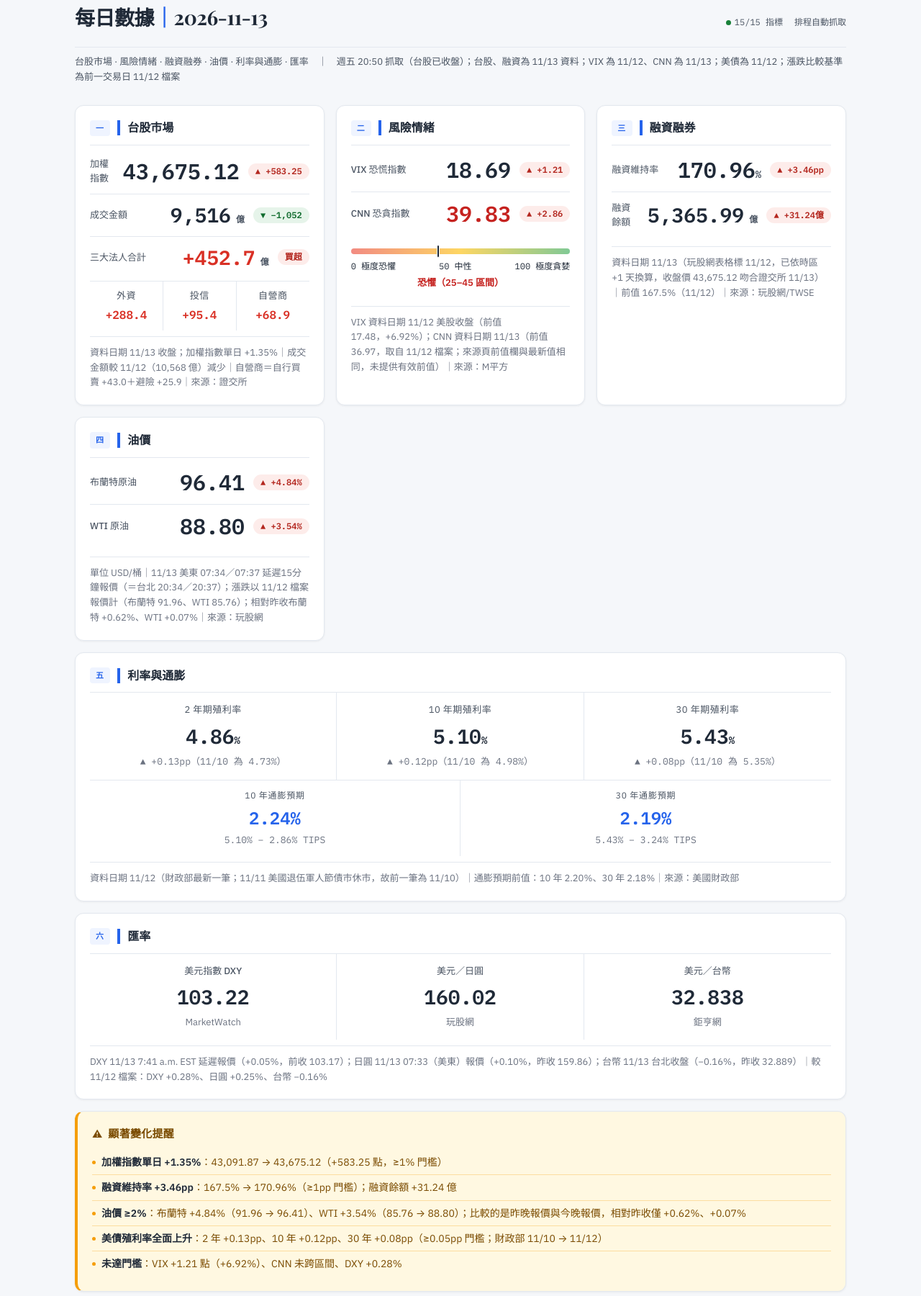
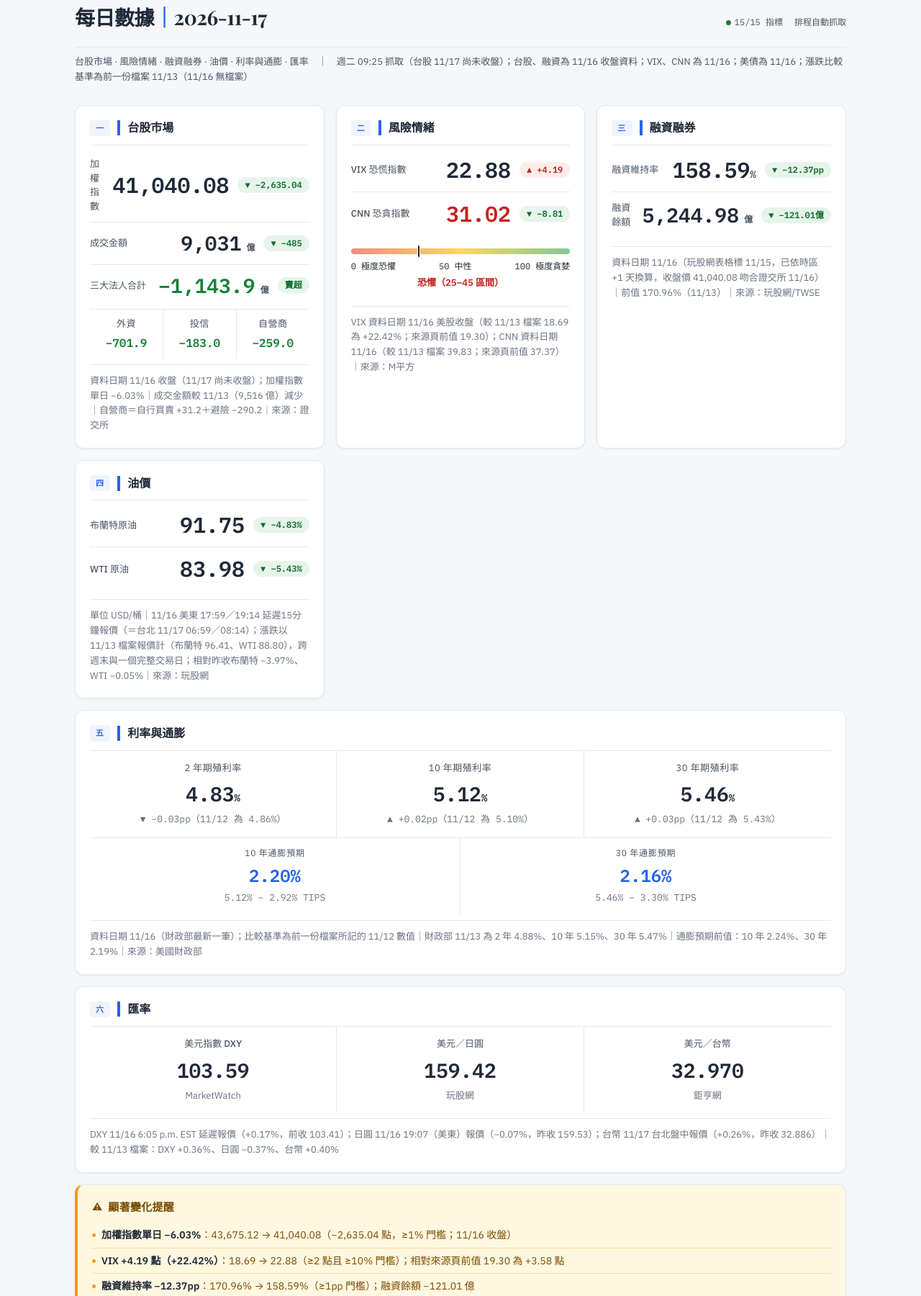
Before and after one commit to LiaoPeiTing/patty-daily-dashboard, a plain HTML site: page macro-dashboard.html in a window 1280 px wide. Shown: the part 29-1829 px from the top of the page at 72% size. Drawn offline with nearby package versions, Linux system fonts and the light colour scheme.

Commit message:
update: 2026-11-17 macro dashboard
Co-Authored-By: Claude Fable 5.2 <noreply@anthropic.com>

```diff
--- a/macro-dashboard.html
+++ b/macro-dashboard.html
@@ -527,85 +527,85 @@ body {
 
 <div class="dashboard">
   <div class="header">
-    <h1>每日數據<span>｜</span>2026-11-13</h1>
+    <h1>每日數據<span>｜</span>2026-11-17</h1>
     <div class="header-meta">
       <span><span class="status-dot"></span>15/15 指標</span>
       <span>排程自動抓取</span>
     </div>
   </div>
-  <p class="subtitle">台股市場 · 風險情緒 · 融資融券 · 油價 · 利率與通膨 · 匯率　｜　週五 20:50 抓取（台股已收盤）；台股、融資為 11/13 資料；VIX 為 11/12、CNN 為 11/13；美債為 11/12；漲跌比較基準為前一交易日 11/12 檔案</p>
+  <p class="subtitle">台股市場 · 風險情緒 · 融資融券 · 油價 · 利率與通膨 · 匯率　｜　週二 09:25 抓取（台股 11/17 尚未收盤）；台股、融資為 11/16 收盤資料；VIX、CNN 為 11/16；美債為 11/16；漲跌比較基準為前一份檔案 11/13（11/16 無檔案）</p>
 
   <div class="grid">
 
     <div class="card">
       <div class="card-header"><span class="section-tag">一</span><span class="card-title">台股市場</span></div>
       <div class="card-body">
-        <div class="indicator"><span class="ind-label">加權指數</span><span class="ind-value large">43,675.12</span><span class="ind-change up">▲ +583.25</span></div>
-        <div class="indicator"><span class="ind-label">成交金額</span><span class="ind-value">9,516<span style="font-size:12px;color:var(--text-sub)"> 億</span></span><span class="ind-change down">▼ −1,052</span></div>
-        <div class="indicator"><span class="ind-label">三大法人合計</span><span class="ind-value" style="color:var(--up)">+452.7<span style="font-size:12px;color:var(--text-sub)"> 億</span></span><span class="ind-change up">買超</span></div>
+        <div class="indicator"><span class="ind-label">加權指數</span><span class="ind-value large">41,040.08</span><span class="ind-change down">▼ −2,635.04</span></div>
+        <div class="indicator"><span class="ind-label">成交金額</span><span class="ind-value">9,031<span style="font-size:12px;color:var(--text-sub)"> 億</span></span><span class="ind-change down">▼ −485</span></div>
+        <div class="indicator"><span class="ind-label">三大法人合計</span><span class="ind-value" style="color:var(--down)">−1,143.9<span style="font-size:12px;color:var(--text-sub)"> 億</span></span><span class="ind-change down">賣超</span></div>
       </div>
       <div class="inst-breakdown">
-        <div class="inst-item"><div class="inst-name">外資</div><div class="inst-val pos">+288.4</div></div>
-        <div class="inst-item"><div class="inst-name">投信</div><div class="inst-val pos">+95.4</div></div>
-        <div class="inst-item"><div class="inst-name">自營商</div><div class="inst-val pos">+68.9</div></div>
+        <div class="inst-item"><div class="inst-name">外資</div><div class="inst-val neg">−701.9</div></div>
+        <div class="inst-item"><div class="inst-name">投信</div><div class="inst-val neg">−183.0</div></div>
+        <div class="inst-item"><div class="inst-name">自營商</div><div class="inst-val neg">−259.0</div></div>
       </div>
-      <div class="margin-note">資料日期 11/13 收盤；加權指數單日 +1.35%｜成交金額較 11/12（10,568 億）減少｜自營商＝自行買賣 +43.0＋避險 +25.9｜來源：證交所</div>
+      <div class="margin-note">資料日期 11/16 收盤（11/17 尚未收盤）；加權指數單日 −6.03%｜成交金額較 11/13（9,516 億）減少｜自營商＝自行買賣 +31.2＋避險 −290.2｜來源：證交所</div>
     </div>
 
     <div class="card">
       <div class="card-header"><span class="section-tag">二</span><span class="card-title">風險情緒</span></div>
       <div class="card-body">
-        <div class="indicator"><span class="ind-label">VIX 恐慌指數</span><span class="ind-value large">18.69</span><span class="ind-change up">▲ +1.21</span></div>
-        <div class="indicator" style="border-top: 1px solid var(--border);"><span class="ind-label">CNN 恐貪指數</span><span class="ind-value large" style="color:var(--fear)">39.83</span><span class="ind-change up">▲ +2.86</span></div>
+        <div class="indicator"><span class="ind-label">VIX 恐慌指數</span><span class="ind-value large">22.88</span><span class="ind-change up">▲ +4.19</span></div>
+        <div class="indicator" style="border-top: 1px solid var(--border);"><span class="ind-label">CNN 恐貪指數</span><span class="ind-value large" style="color:var(--fear)">31.02</span><span class="ind-change down">▼ −8.81</span></div>
       </div>
       <div class="gauge-container">
-        <div class="gauge-bar"><div class="gauge-marker" style="left: 39.83%"></div></div>
+        <div class="gauge-bar"><div class="gauge-marker" style="left: 31.02%"></div></div>
         <div class="gauge-labels"><span>0 極度恐懼</span><span>50 中性</span><span>100 極度貪婪</span></div>
         <div class="gauge-zone" style="color:var(--fear)">恐懼（25–45 區間）</div>
       </div>
-      <div class="margin-note">VIX 資料日期 11/12 美股收盤（前值 17.48，+6.92%）；CNN 資料日期 11/13（前值 36.97，取自 11/12 檔案；來源頁前值欄與最新值相同，未提供有效前值）｜來源：M平方</div>
+      <div class="margin-note">VIX 資料日期 11/16 美股收盤（較 11/13 檔案 18.69 為 +22.42%；來源頁前值 19.30）；CNN 資料日期 11/16（較 11/13 檔案 39.83；來源頁前值 37.37）｜來源：M平方</div>
     </div>
 
     <div class="card">
       <div class="card-header"><span class="section-tag">三</span><span class="card-title">融資融券</span></div>
       <div class="card-body">
-        <div class="indicator"><span class="ind-label">融資維持率</span><span class="ind-value large">170.96<span style="font-size:14px">%</span></span><span class="ind-change up">▲ +3.46pp</span></div>
-        <div class="indicator"><span class="ind-label">融資餘額</span><span class="ind-value">5,365.99<span style="font-size:12px;color:var(--text-sub)"> 億</span></span><span class="ind-change up">▲ +31.24億</span></div>
+        <div class="indicator"><span class="ind-label">融資維持率</span><span class="ind-value large">158.59<span style="font-size:14px">%</span></span><span class="ind-change down">▼ −12.37pp</span></div>
+        <div class="indicator"><span class="ind-label">融資餘額</span><span class="ind-value">5,244.98<span style="font-size:12px;color:var(--text-sub)"> 億</span></span><span class="ind-change down">▼ −121.01億</span></div>
       </div>
-      <div class="margin-note">資料日期 11/13（玩股網表格標 11/12，已依時區 +1 天換算，收盤價 43,675.12 吻合證交所 11/13）｜前值 167.5%（11/12）｜來源：玩股網/TWSE</div>
+      <div class="margin-note">資料日期 11/16（玩股網表格標 11/15，已依時區 +1 天換算，收盤價 41,040.08 吻合證交所 11/16）｜前值 170.96%（11/13）｜來源：玩股網/TWSE</div>
     </div>
 
     <div class="card">
       <div class="card-header"><span class="section-tag">四</span><span class="card-title">油價</span></div>
       <div class="card-body">
-        <div class="indicator"><span class="ind-label">布蘭特原油</span><span class="ind-value large">96.41</span><span class="ind-change up">▲ +4.84%</span></div>
-        <div class="indicator"><span class="ind-label">WTI 原油</span><span class="ind-value large">88.80</span><span class="ind-change up">▲ +3.54%</span></div>
+        <div class="indicator"><span class="ind-label">布蘭特原油</span><span class="ind-value large">91.75</span><span class="ind-change down">▼ −4.83%</span></div>
+        <div class="indicator"><span class="ind-label">WTI 原油</span><span class="ind-value large">83.98</span><span class="ind-change down">▼ −5.43%</span></div>
       </div>
-      <div class="margin-note">單位 USD/桶｜11/13 美東 07:34／07:37 延遲15分鐘報價（＝台北 20:34／20:37）；漲跌以 11/12 檔案報價計（布蘭特 91.96、WTI 85.76）；相對昨收布蘭特 +0.62%、WTI +0.07%｜來源：玩股網</div>
+      <div class="margin-note">單位 USD/桶｜11/16 美東 17:59／19:14 延遲15分鐘報價（＝台北 11/17 06:59／08:14）；漲跌以 11/13 檔案報價計（布蘭特 96.41、WTI 88.80），跨週末與一個完整交易日；相對昨收布蘭特 −3.97%、WTI −0.05%｜來源：玩股網</div>
     </div>
 
     <div class="card full">
       <div class="card-header"><span class="section-tag">五</span><span class="card-title">利率與通膨</span></div>
       <div class="rate-row">
-        <div class="rate-cell"><div class="rate-label">2 年期殖利率</div><div class="rate-value">4.86<span style="font-size:14px">%</span></div><div class="rate-sub">▲ +0.13pp（11/10 為 4.73%）</div></div>
-        <div class="rate-cell"><div class="rate-label">10 年期殖利率</div><div class="rate-value">5.10<span style="font-size:14px">%</span></div><div class="rate-sub">▲ +0.12pp（11/10 為 4.98%）</div></div>
-        <div class="rate-cell"><div class="rate-label">30 年期殖利率</div><div class="rate-value">5.43<span style="font-size:14px">%</span></div><div class="rate-sub">▲ +0.08pp（11/10 為 5.35%）</div></div>
+        <div class="rate-cell"><div class="rate-label">2 年期殖利率</div><div class="rate-value">4.83<span style="font-size:14px">%</span></div><div class="rate-sub">▼ −0.03pp（11/12 為 4.86%）</div></div>
+        <div class="rate-cell"><div class="rate-label">10 年期殖利率</div><div class="rate-value">5.12<span style="font-size:14px">%</span></div><div class="rate-sub">▲ +0.02pp（11/12 為 5.10%）</div></div>
+        <div class="rate-cell"><div class="rate-label">30 年期殖利率</div><div class="rate-value">5.46<span style="font-size:14px">%</span></div><div class="rate-sub">▲ +0.03pp（11/12 為 5.43%）</div></div>
       </div>
       <div class="inflation-row">
-        <div class="inflation-cell"><div class="inflation-label">10 年通膨預期</div><div class="inflation-value">2.24%</div><div class="inflation-formula">5.10% − 2.86% TIPS</div></div>
-        <div class="inflation-cell"><div class="inflation-label">30 年通膨預期</div><div class="inflation-value">2.19%</div><div class="inflation-formula">5.43% − 3.24% TIPS</div></div>
+        <div class="inflation-cell"><div class="inflation-label">10 年通膨預期</div><div class="inflation-value">2.20%</div><div class="inflation-formula">5.12% − 2.92% TIPS</div></div>
+        <div class="inflation-cell"><div class="inflation-label">30 年通膨預期</div><div class="inflation-value">2.16%</div><div class="inflation-formula">5.46% − 3.30% TIPS</div></div>
       </div>
-      <div class="margin-note">資料日期 11/12（財政部最新一筆；11/11 美國退伍軍人節債市休市，故前一筆為 11/10）｜通膨預期前值：10 年 2.20%、30 年 2.18%｜來源：美國財政部</div>
+      <div class="margin-note">資料日期 11/16（財政部最新一筆）；比較基準為前一份檔案所記的 11/12 數值｜財政部 11/13 為 2 年 4.88%、10 年 5.15%、30 年 5.47%｜通膨預期前值：10 年 2.24%、30 年 2.19%｜來源：美國財政部</div>
     </div>
 
     <div class="card full">
       <div class="card-header"><span class="section-tag">六</span><span class="card-title">匯率</span></div>
       <div class="fx-row">
-        <div class="fx-cell"><div class="fx-label">美元指數 DXY</div><div class="fx-value">103.22</div><div class="fx-source">MarketWatch</div></div>
-        <div class="fx-cell"><div class="fx-label">美元／日圓</div><div class="fx-value">160.02</div><div class="fx-source">玩股網</div></div>
-        <div class="fx-cell"><div class="fx-label">美元／台幣</div><div class="fx-value">32.838</div><div class="fx-source">鉅亨網</div></div>
+        <div class="fx-cell"><div class="fx-label">美元指數 DXY</div><div class="fx-value">103.59</div><div class="fx-source">MarketWatch</div></div>
+        <div class="fx-cell"><div class="fx-label">美元／日圓</div><div class="fx-value">159.42</div><div class="fx-source">玩股網</div></div>
+        <div class="fx-cell"><div class="fx-label">美元／台幣</div><div class="fx-value">32.970</div><div class="fx-source">鉅亨網</div></div>
       </div>
-      <div class="margin-note">DXY 11/13 7:41 a.m. EST 延遲報價（+0.05%，前收 103.17）；日圓 11/13 07:33（美東）報價（+0.10%，昨收 159.86）；台幣 11/13 台北收盤（−0.16%，昨收 32.889）｜較 11/12 檔案：DXY +0.28%、日圓 +0.25%、台幣 −0.16%</div>
+      <div class="margin-note">DXY 11/16 6:05 p.m. EST 延遲報價（+0.17%，前收 103.41）；日圓 11/16 19:07（美東）報價（−0.07%，昨收 159.53）；台幣 11/17 台北盤中報價（+0.26%，昨收 32.886）｜較 11/13 檔案：DXY +0.36%、日圓 −0.37%、台幣 +0.40%</div>
     </div>
 
   </div>
@@ -613,11 +613,12 @@ body {
   <div class="alert-section">
     <div class="alert-header"><span class="alert-icon">⚠</span><span class="alert-title">顯著變化提醒</span></div>
     <div class="alert-body">
-      <div class="alert-item"><span class="alert-bullet"></span><span><strong style="color:var(--text-main)">加權指數單日 +1.35%</strong>：43,091.87 → 43,675.12（+583.25 點，≥1% 門檻）</span></div>
-      <div class="alert-item"><span class="alert-bullet"></span><span><strong style="color:var(--text-main)">融資維持率 +3.46pp</strong>：167.5% → 170.96%（≥1pp 門檻）；融資餘額 +31.24 億</span></div>
-      <div class="alert-item"><span class="alert-bullet"></span><span><strong style="color:var(--text-main)">油價 ≥2%</strong>：布蘭特 +4.84%（91.96 → 96.41）、WTI +3.54%（85.76 → 88.80）；比較的是昨晚報價與今晚報價，相對昨收僅 +0.62%、+0.07%</span></div>
-      <div class="alert-item"><span class="alert-bullet"></span><span><strong style="color:var(--text-main)">美債殖利率全面上升</strong>：2 年 +0.13pp、10 年 +0.12pp、30 年 +0.08pp（≥0.05pp 門檻；財政部 11/10 → 11/12）</span></div>
-      <div class="alert-item"><span class="alert-bullet"></span><span><strong style="color:var(--text-main)">未達門檻</strong>：VIX +1.21 點（+6.92%）、CNN 未跨區間、DXY +0.28%</span></div>
+      <div class="alert-item"><span class="alert-bullet"></span><span><strong style="color:var(--text-main)">加權指數單日 −6.03%</strong>：43,675.12 → 41,040.08（−2,635.04 點，≥1% 門檻；11/16 收盤）</span></div>
+      <div class="alert-item"><span class="alert-bullet"></span><span><strong style="color:var(--text-main)">VIX +4.19 點（+22.42%）</strong>：18.69 → 22.88（≥2 點且 ≥10% 門檻）；相對來源頁前值 19.30 為 +3.58 點</span></div>
+      <div class="alert-item"><span class="alert-bullet"></span><span><strong style="color:var(--text-main)">融資維持率 −12.37pp</strong>：170.96% → 158.59%（≥1pp 門檻）；融資餘額 −121.01 億</span></div>
+      <div class="alert-item"><span class="alert-bullet"></span><span><strong style="color:var(--text-main)">油價 ≥2%</strong>：布蘭特 −4.83%（96.41 → 91.75）、WTI −5.43%（88.80 → 83.98）；比較的是 11/13 晚間報價與 11/17 早晨報價，相對昨收為 −3.97%、−0.05%</span></div>
+      <div class="alert-item"><span class="alert-bullet"></span><span><strong style="color:var(--text-main)">2 年期殖利率</strong>：相對財政部 11/13（4.88%）為 −0.05pp，剛好達門檻；相對前一份檔案（11/12 的 4.86%）為 −0.03pp，未達門檻</span></div>
+      <div class="alert-item"><span class="alert-bullet"></span><span><strong style="color:var(--text-main)">未達門檻</strong>：CNN −8.81 未跨區間（仍在恐懼區）、10 年殖利率 +0.02pp、DXY +0.36%</span></div>
     </div>
   </div>
 
```
